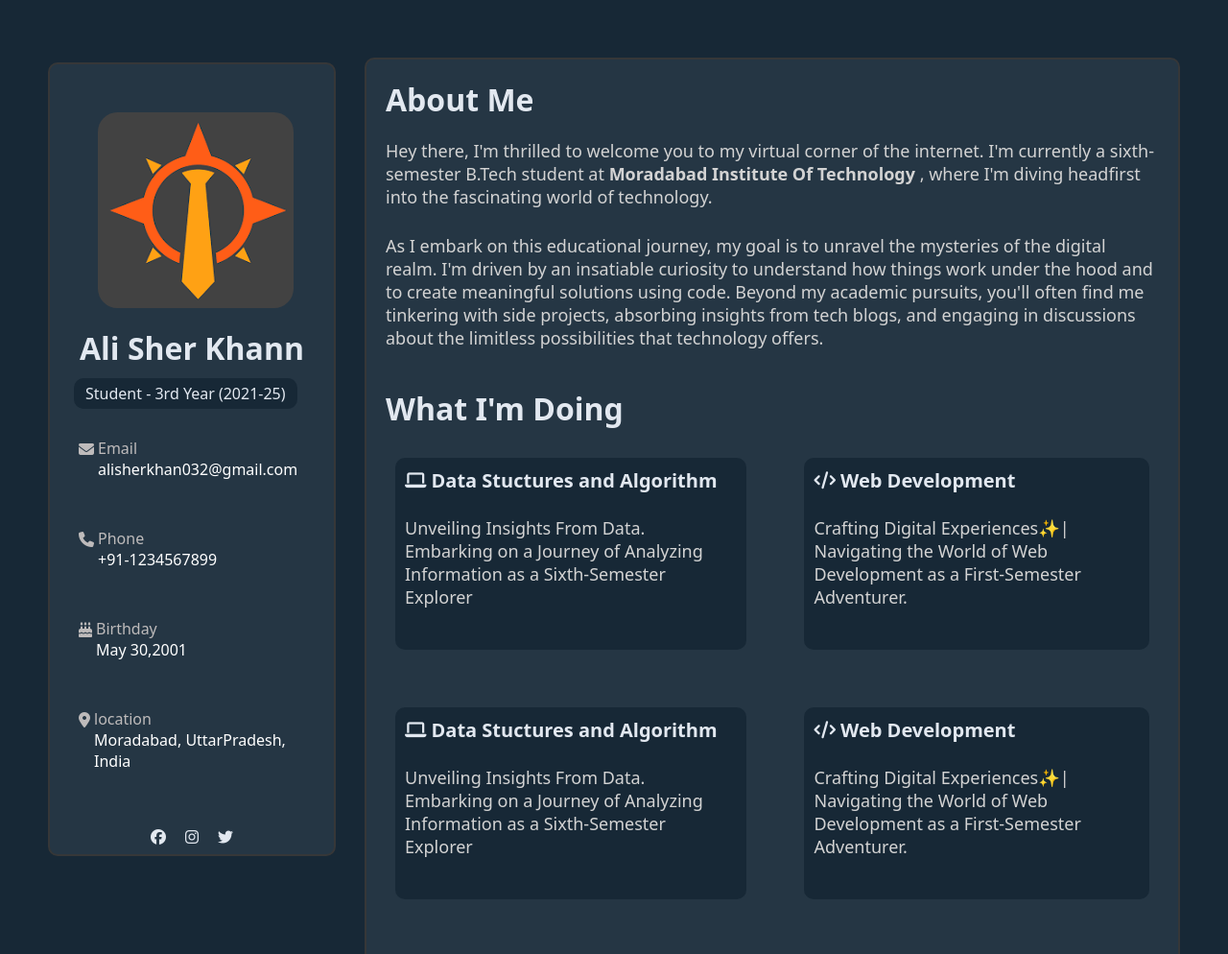
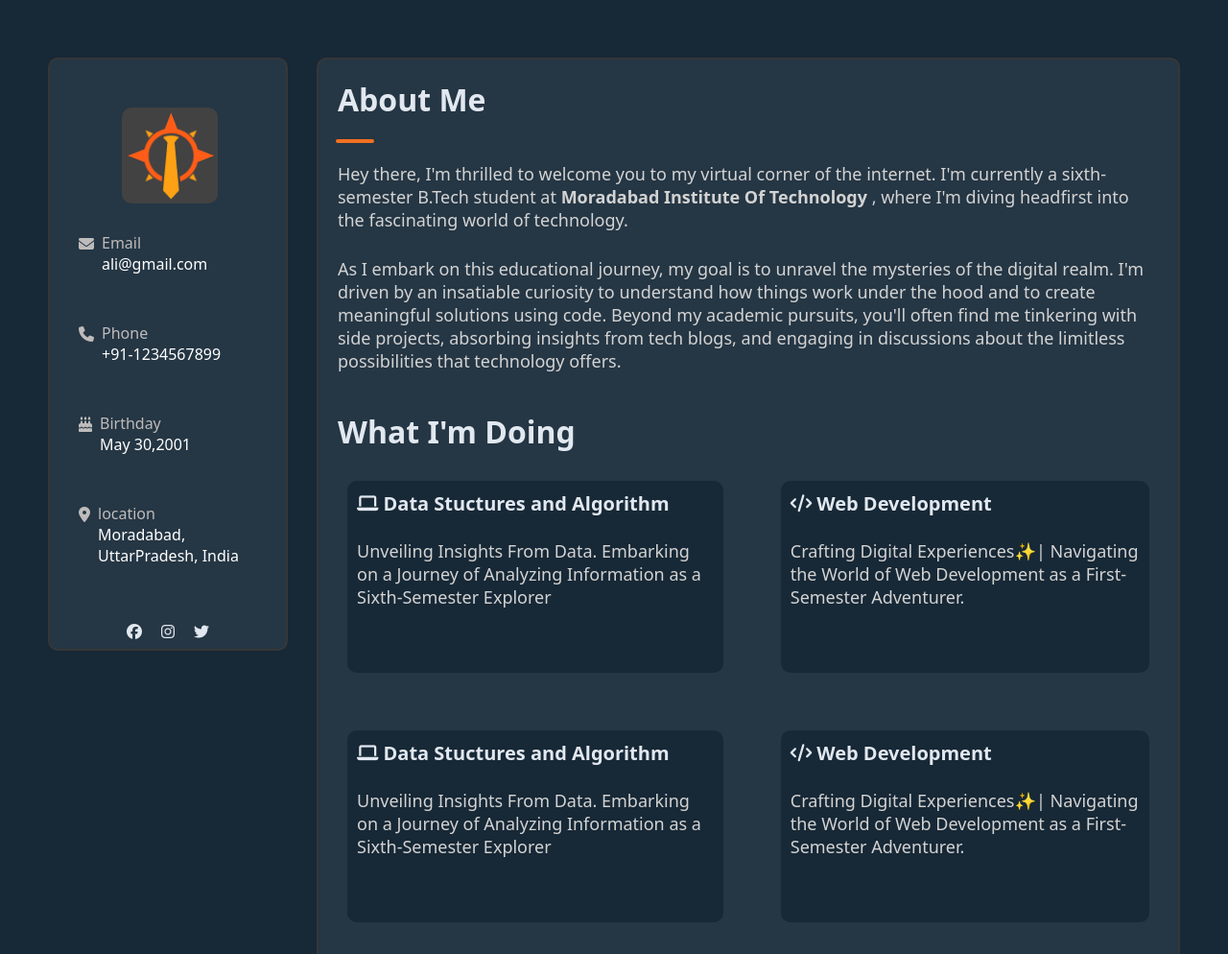
Before and after one commit to Alisherkhan032/portfolio, a plain HTML site: page index.html in a window 1280 px wide. Shown: the top 994 px of the page at 96% size. Drawn offline with Linux system fonts and the light colour scheme.

Commit message:
added yellow line

```diff
--- a/index.html
+++ b/index.html
@@ -16,12 +16,8 @@
     <div class="container">
 
         <div class="sidebar">
-            <img src="./images/profile.png" alt="Explorin logo">
 
-            <div class="personal-info">
-                <h1>Ali Sher Khann</h1>
-                <p class="year">Student - 3rd Year (2021-25)</p>
-            </div>
+                <img src="./images/profile.png" alt="Explorin logo" class="profile-img">
 
             <div class="contact-info">
                 <div class="mail side">
@@ -29,7 +25,7 @@
                     <div>
                         <p>Email</p>
                         <a href="mailto:alisherkhan032@gmail.com" class="contact">
-                            alisherkhan032@gmail.com
+                            ali@gmail.com
                         </a>
                     </div>
                 </div>
@@ -77,7 +73,7 @@
 
         <div class="main">
             <h2 class="title">About Me</h2>
-
+            <div class="yellow-line"></div>
             <div class="about">
                 <p class="about-p">
                     Hey there, I'm thrilled to welcome you to my virtual corner of the internet. I'm currently a
--- a/styles/style.css
+++ b/styles/style.css
@@ -19,20 +19,27 @@ body {
 .sidebar
 {
     position: sticky;
-    top: 65px;
+    top: 50px;
     height: fit-content;
-    width: 300px;
+    width: 250px;
     background-color:#253644;
     margin-left: 50px;
     margin-top: 60px;
     border: 2px solid #363738;
     border-radius: 10px;
 }
+.profile-img{
+    display: block;
+    width: 100px;
+    height: 100px;
+    margin-left: 75px;
+
+}
 .main
 {
     position: relative;
-    height: auto;
-    width: 850px;
+    height: fit-content;
+    width: 900px;
     background-color:#253644;
     margin-left: 30px;
     margin-top: 60px;
@@ -42,6 +49,15 @@ body {
 .about-p{
     font-size: 18px;
     color: lightgray;
+}
+.yellow-line
+{
+    background-color: #f27021;
+    height: 4px;
+    width: 40px;
+    border-radius: 10px;
+    margin-left: 18px;
+    margin-top: 20px;
 }
 .title
 {
@@ -165,6 +181,7 @@ img{
 {
     color: white;
     display: flex;
+    font-size: 16px;
 }
 .side{
     margin-bottom: 50px;
@@ -175,7 +192,8 @@ img{
 }
 .icon{
     margin-top: 4px;
-    margin-right: 4px;
+    margin-right:8px;
+    /* margin-left: 1px; */
 }
 a{
     color: #e2e8f0;
```
